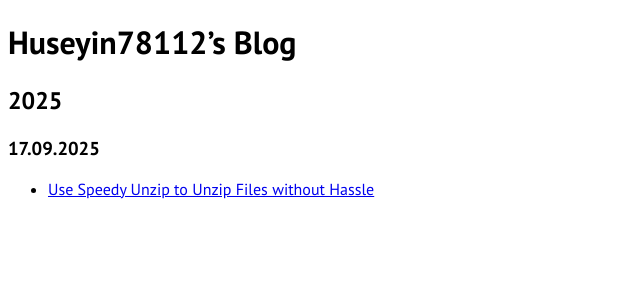
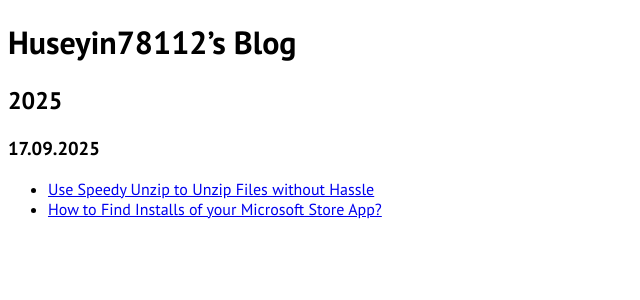
Before and after one commit to huseyin78112/blog.huseyin78112.info, a Jekyll site: the page built from index.md, in a window 1280 px wide. Shown: the top 300 px of the page, without its empty margins (0-640 px from the left). Built offline with Jekyll 4.4.1, drawn with Linux system fonts in a browser that asks for light colours; our own code applies the rules of GitHub Pages for plain Markdown files.

Commit message:
Update index.md

```diff
--- a/index.md
+++ b/index.md
@@ -2,3 +2,4 @@
 ## 2025
 ### 17.09.2025
 * [Use Speedy Unzip to Unzip Files without Hassle](/2025/09/17/use-speedy-unzip-to-unzip-files-without-hassle)
+* [How to Find Installs of your Microsoft Store App?](/2025/09/17/how-to-find-installs-of-your-microsoft-store-app)
```
